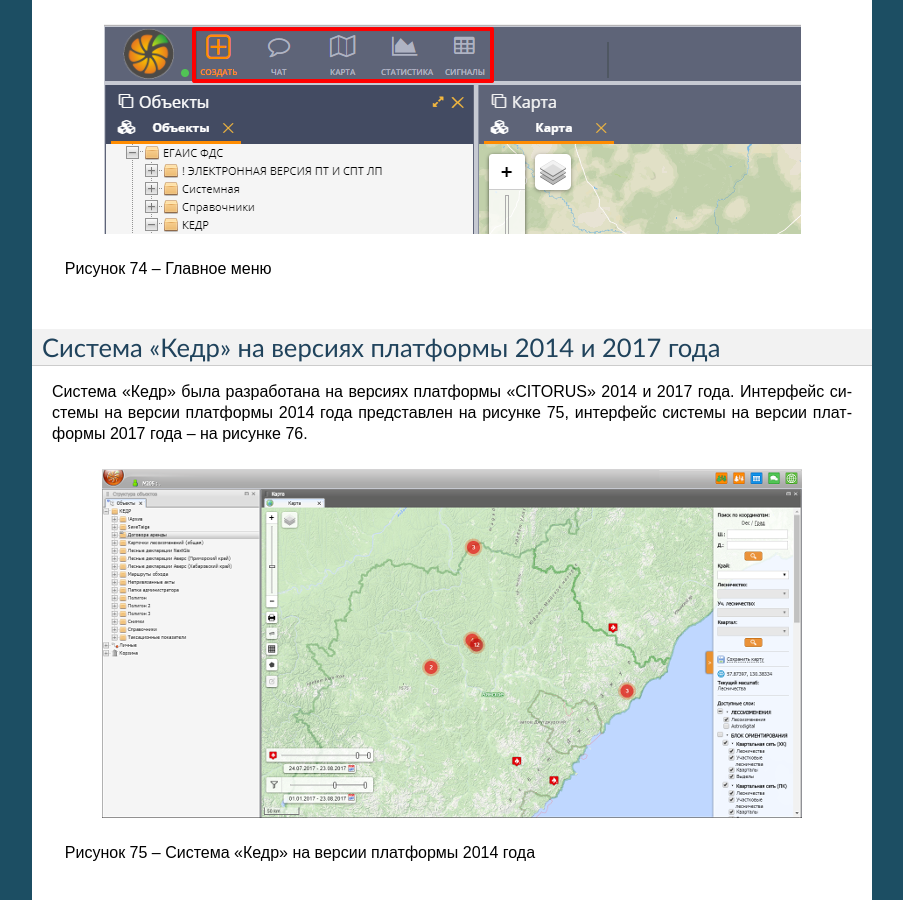
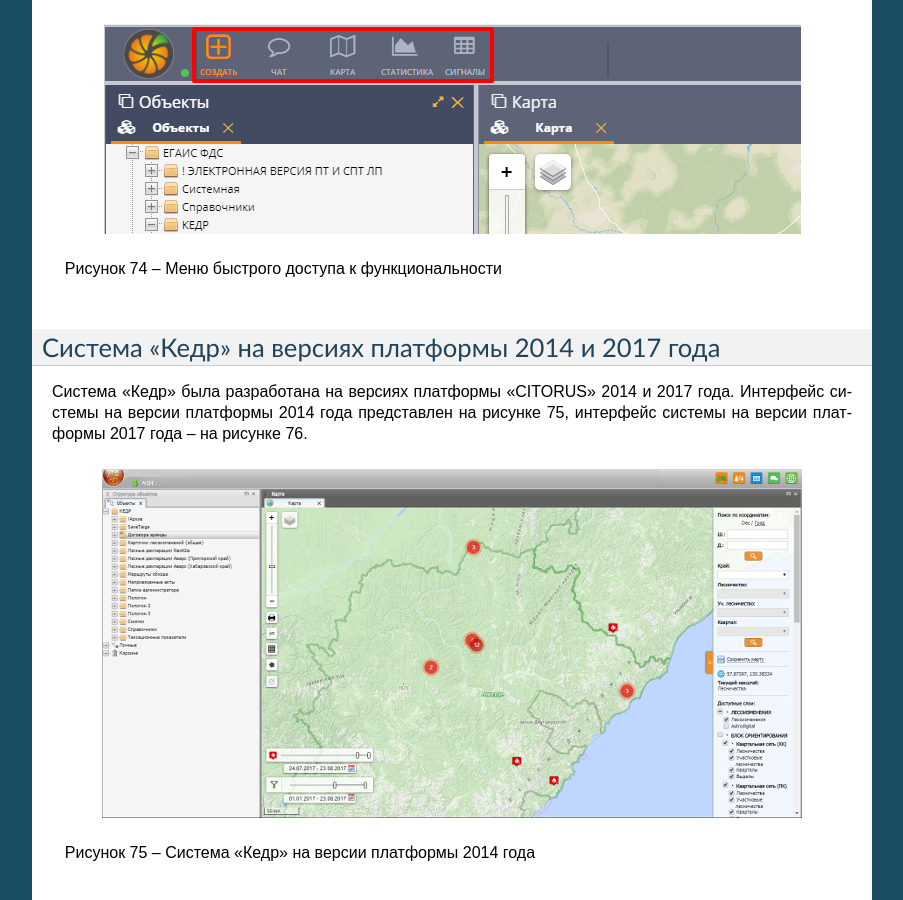
Before and after one commit to citoruspm/kedrsys, a Sphinx documentation site: the page built from source/kedr.rst, in a window 1280 px wide and 900 px high, scrolled down 54379 px. Shown: the whole window, without its empty margins (198-1101 px from the left). Built offline with Sphinx 7.4.7, drawn with Linux system fonts in a browser that asks for light colours; formulas are drawn with MathJax 3.

Commit message:
Update kedr.rst

```diff
--- a/source/kedr.rst
+++ b/source/kedr.rst
@@ -1768,7 +1768,7 @@
            :scale: 100 %
            :align: center
 
-           Рисунок 74 – Главное меню
+           Рисунок 74 – Меню быстрого доступа к функциональности
 
 Система «Кедр» на версиях платформы 2014 и 2017 года
 ====================================================
```
